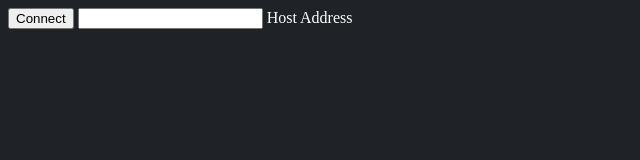
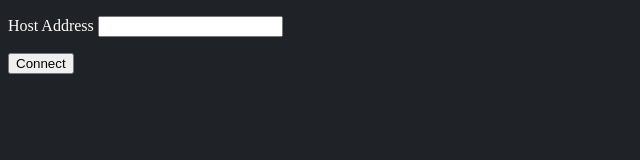
Before and after one commit to AdamRaichu/luigi-ghost-mansion, a website: page src/client/index.html in a window 1280 px wide. Shown: the whole page, without its empty margins (0-640 px from the left). Drawn offline with Linux system fonts and the light colour scheme.

Commit message:
rearrange index.html

```diff
--- a/src/client/index.html
+++ b/src/client/index.html
@@ -11,9 +11,8 @@
 </head>
 
 <body>
+  <p>Host Address <input type="text" name="host" id="host"></p>
   <button id="connect">Connect</button>
-  <input type="text" name="host" id="host">
-  <label for="host">Host Address</label>
 </body>
 
 </html>
```
